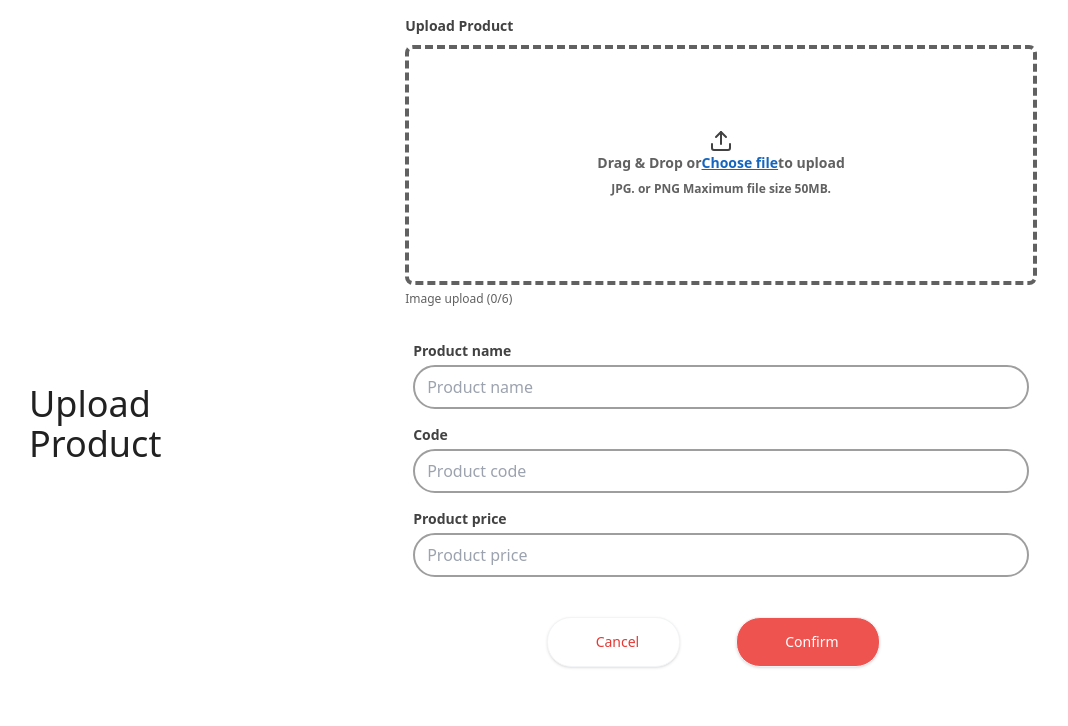
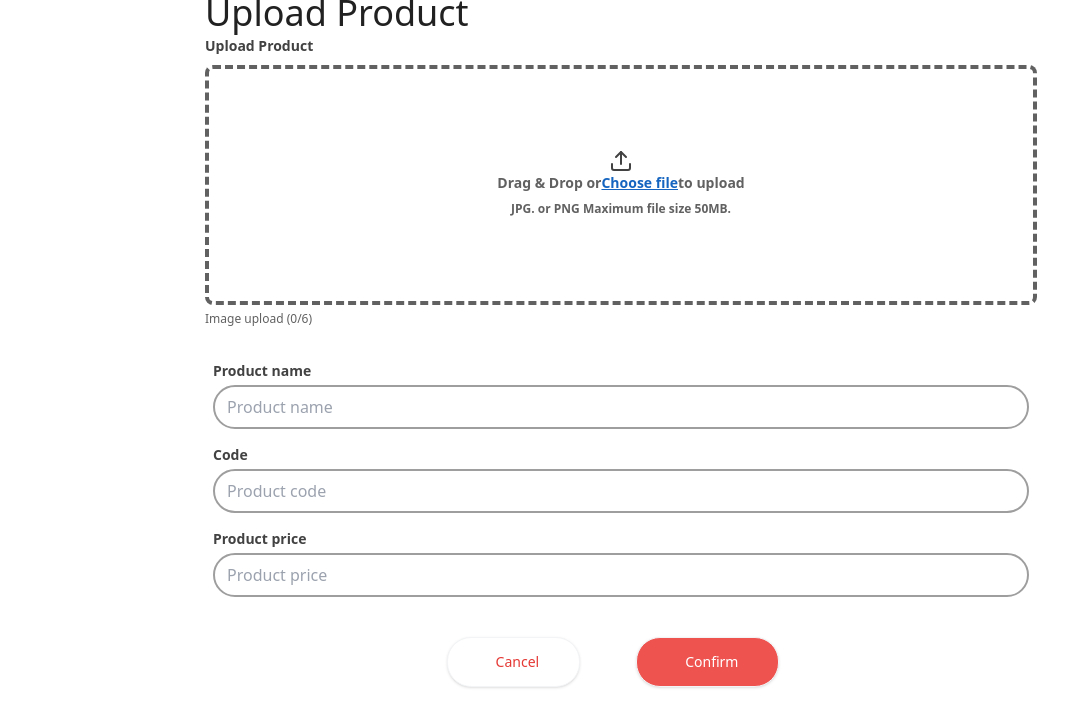
Before and after one commit to ParitaSriwasut/assignment-xsurface, a React (Vite) app in the folder webapp-question/frontend/: page /create in a window 1280 px wide. Shown: the top 726 px of the page, without its empty margins (19-1087 px from the left). Built offline with nearby package versions, Linux system fonts and the light colour scheme; no server answers.

Commit message:
fixing ui

```diff
--- a/webapp-question/frontend/src/components/product/CreateProduct.jsx
+++ b/webapp-question/frontend/src/components/product/CreateProduct.jsx
@@ -14,13 +14,13 @@ export default function CreateProduct({
   return (
     <section className="bg-white">
       <div className="sm:w-640 md:w-768 lg:w-1024 xl:w-1280 2xl:w-1536 mx-auto flex justify-center h-screen items-center pt-24 p-12">
-        <div className="text-4xl font-medium text-secondary-500">
-          Upload Product
-        </div>
         <form
           onSubmit={handleSubmitForm}
           className="items-center justify-center w-full max-auto pt-6 p-44"
         >
+          <div className="text-4xl font-medium items-start justify-start text-secondary-500">
+            Upload Product
+          </div>
           <label
             htmlFor="text"
             className=" md:text-sm text-sm text-secondary-400 text-light font-semibold"
--- a/webapp-question/frontend/src/components/product/SearchInput.jsx
+++ b/webapp-question/frontend/src/components/product/SearchInput.jsx
@@ -35,7 +35,7 @@ export default function SearchInput({ handleSearchInputChange, searchInput }) {
         <div className="relative w-full">
           <input
             type="search"
-            className="z-20 block w-full rounded-e-lg border-2 border-secondary-100 mt-1 focus:outline-none focus:ring-2 focus:ring-primary-500 focus:border-transparent"
+            className="z-20 block w-full px-4 py-2.5 rounded-e-lg border-2 border-secondary-100 mt-1 focus:outline-none focus:ring-2 focus:ring-primary-500 focus:border-transparent"
             placeholder="Name, Catalogue, Code "
             required
           />
```
